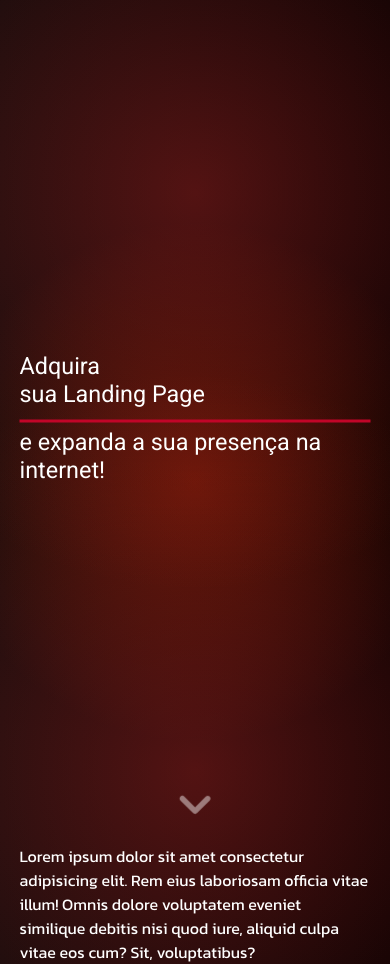
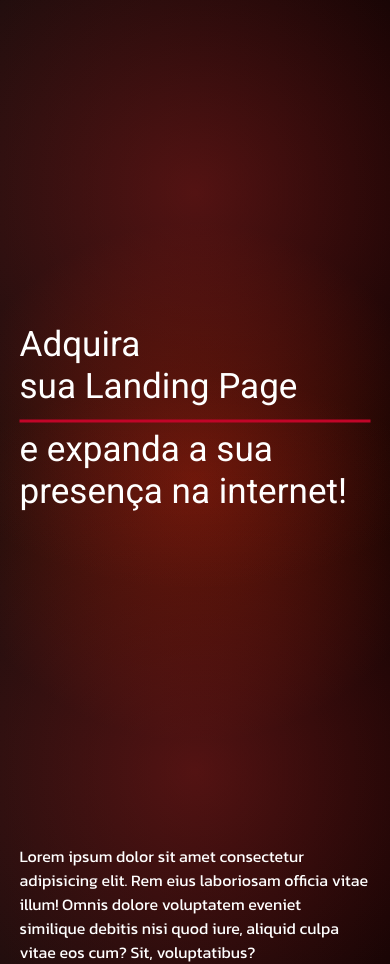
Before and after one commit to Daniel-Possamai/myLandPagePrincipal, a React (Create React App) app: page / in a window 390 px wide. Built offline with nearby package versions, Linux system fonts and the light colour scheme.

Commit message:
atualizado responsividade do hero e animação da flecha

```diff
--- a/src/components/hero/hero.scss
+++ b/src/components/hero/hero.scss
@@ -33,7 +33,7 @@
         position: absolute;
         top: 50%;
         transform: translate(-50%, -50%);
-        width: 90vmin;
+        width: 100%;
       }
 
       .animated-title:hover{
@@ -47,10 +47,15 @@
         width: 100%;
       }
       .animated-title > div div {
-        font-size: 6vmin;
+        font-size: 12vmin;
         padding: 2vmin 0;
         position: absolute;
       }
+
+      .land-Page-Span{
+        color: #c10528;
+      }
+
       .animated-title > div div span {
         display: block;
       }
@@ -85,7 +90,8 @@
     // }
 
     .arrow-page{
-        animation: arrow-animation 1.2s ease-in-out infinite alternate;
+        opacity: 0;
+        animation: arrow-animation 1.2s 6s ease-in-out infinite alternate;
         position: absolute;
         font-size: 4rem;
         color: #fff;
@@ -99,10 +105,32 @@
     0%{
         bottom: -10px;
         transform: scale(1.1);
+        opacity: 0.3;
+    }
+    25%{
         opacity: 1;
     }
     100%{
-        opacity: 0.1;
+        opacity: 0;
         bottom: 20px;
     }
 }
+
+// Responsividade mob 1024px
+
+@media (max-width: 1024px) {
+    .container-hero{
+        .animated-title{
+            height: 90vmin;
+            width: 90vmin;
+        }
+        .animated-title > div div {
+            font-size: 9vmin;
+            padding: 2vmin 0;
+            position: absolute;
+        }
+        .arrow-page{
+            font-size: 1rem;
+        }
+    }
+}
```
